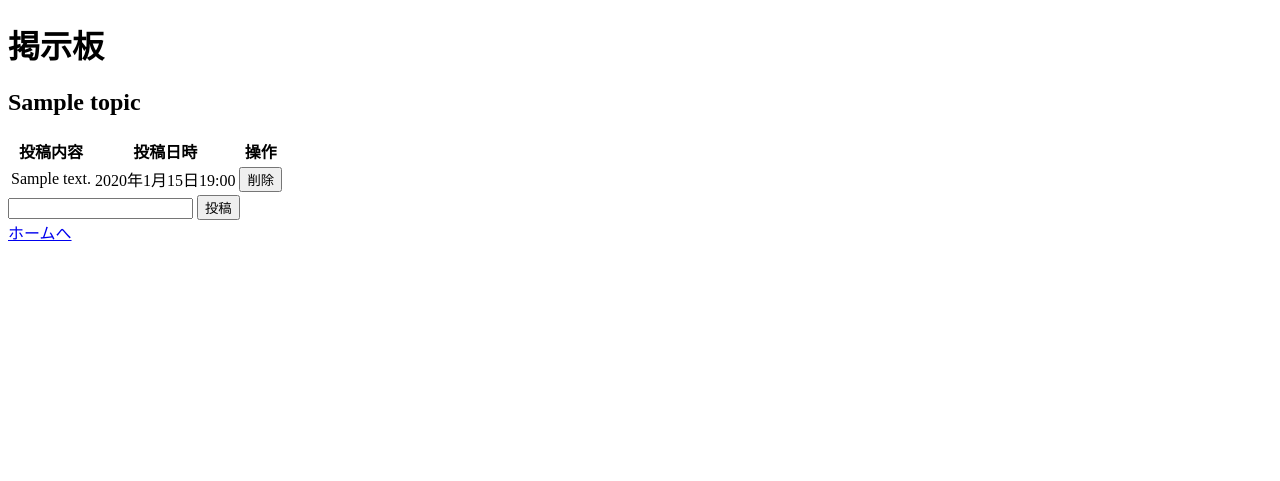
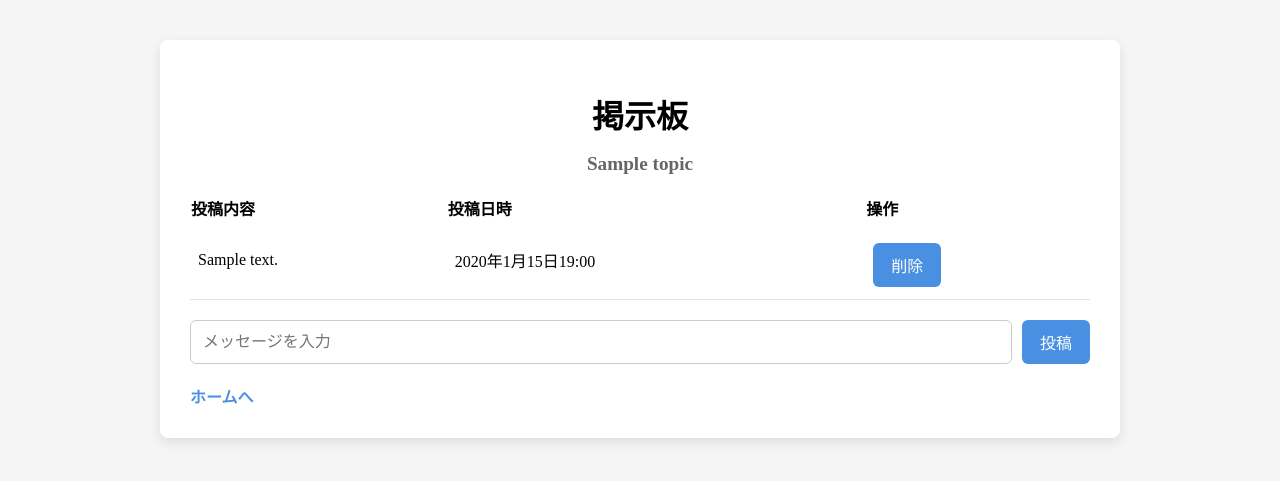
Before and after one commit to Genji-Ichikawa/forum, a Django app: a page that uses main/templates/main/forum.html in a window 1280 px wide. Shown: the top 481 px of the page. Run offline with Django 5.2, Linux system fonts and the light colour scheme; tables that the repository leaves empty hold one stand-in row (values such as "Sample post").

Commit message:
feat: 見た目を改善する

```diff
--- /dev/null
+++ b/main/static/main/css/forum.css
@@ -0,0 +1,77 @@
+body {
+  background-color: #f5f5f5;
+}
+
+.container {
+  max-width: 900px;
+  margin: 40px auto;
+  background-color: #fff;
+  padding: 30px;
+  border-radius: 8px;
+  box-shadow: 0 4px 12px rgba(0, 0, 0, 0.1);
+}
+
+.title {
+  font-size: 2rem;
+  margin-bottom: 5px;
+  text-align: center;
+}
+
+.subtitle {
+  font-size: 1.2rem;
+  margin-bottom: 20px;
+  text-align: center;
+  color: #666;
+}
+
+.message-list {
+  width: 100%;
+  border-collapse: collapse;
+  margin-bottom: 20px;
+  text-align: left;
+}
+
+.message-data {
+  border-bottom: 1px solid #e2e2e2;
+}
+
+.message-data:nth-child(odd) {
+  background-color: #fafafa;
+}
+
+.message-cell {
+  padding: 12px 8px;
+  vertical-align: middle;
+}
+
+.message-form {
+  display: flex;
+  gap: 10px;
+  margin-top: 10px;
+}
+
+.message-input {
+  flex: 1;
+  padding: 10px 12px;
+  border: 1px solid #ccc;
+  border-radius: 6px;
+  font-size: 1rem;
+}
+
+.btn-submit {
+  padding: 10px 18px;
+  background-color: #4a90e2;
+  border: none;
+  border-radius: 6px;
+  color: #fff;
+  font-size: 1rem;
+  cursor: pointer;
+}
+
+.home-link {
+  display: inline-block;
+  margin-top: 20px;
+  text-decoration: none;
+  color: #4a90e2;
+  font-weight: bold;
+}
--- a/main/templates/main/forum.html
+++ b/main/templates/main/forum.html
@@ -1,37 +1,48 @@
 <!DOCTYPE html>
+{% load static %}
+
 <html lang="ja">
   <head>
     <meta charset="UTF-8">
     <title>Forum アプリケーション</title>
+    <link rel="stylesheet" href="{% static 'main/css/forum.css' %}">
   </head>
   <body>
-    <h1>掲示板</h1>
-    <h2>{{ topic.name }}</h2>
-    <table>
-      <tr>
+    <div class="container">
+      <h1 class="title">掲示板</h1>
+      <h2 class="subtitle">{{ topic.name }}</h2>
+      <table class="message-list">
+        <tr class="message-header">
           <th>投稿内容</th>
           <th>投稿日時</th>
           <th>操作</th>
         </tr>
         {% for message in messages %}
-        <tr>
-          <td>{{ message.content }}</td>
-          <td>{{ message.created_at }}</td>
-          <td>
-            <form action="{% url 'delete_message' topic.name message.pk %}"
+          <tr class="message-data">
+            <td class="message-cell">{{ message.content }}</td>
+            <td class="message-cell">{{ message.created_at }}</td>
+            <td class="message-cell">
+              <form class="message-form"
+                    action="{% url 'delete_message' topic.name message.pk %}"
                     method="post">
                 {% csrf_token %}
-              <input type="submit" value="削除">
+                <input type="submit" class="btn-submit" value="削除">
               </form>
             </td>
           </tr>
         {% endfor %}
       </table>
-    <form action="{% url 'forum' topic.name %}" method="post">
+      <form class="message-form"
+            action="{% url 'forum' topic.name %}"
+            method="post">
         {% csrf_token %}
-      <input type="text" name="message">
-      <input type="submit" value="投稿">
+        <input type="text"
+               name="message"
+               class="message-input"
+               placeholder="メッセージを入力">
+        <input type="submit" class="btn-submit" value="投稿">
       </form>
-    <a href="{% url 'index' %}">ホームへ</a>
+      <a class="home-link" href="{% url 'index' %}">ホームへ</a>
+    </div>
   </body>
 </html>
```
Also changed, not shown: main/static/main/css/index.css (added, +45 -0 lines), main/templates/main/index.html (+15 -7 lines). Lines whose indentation alone changed are shown as unchanged.
